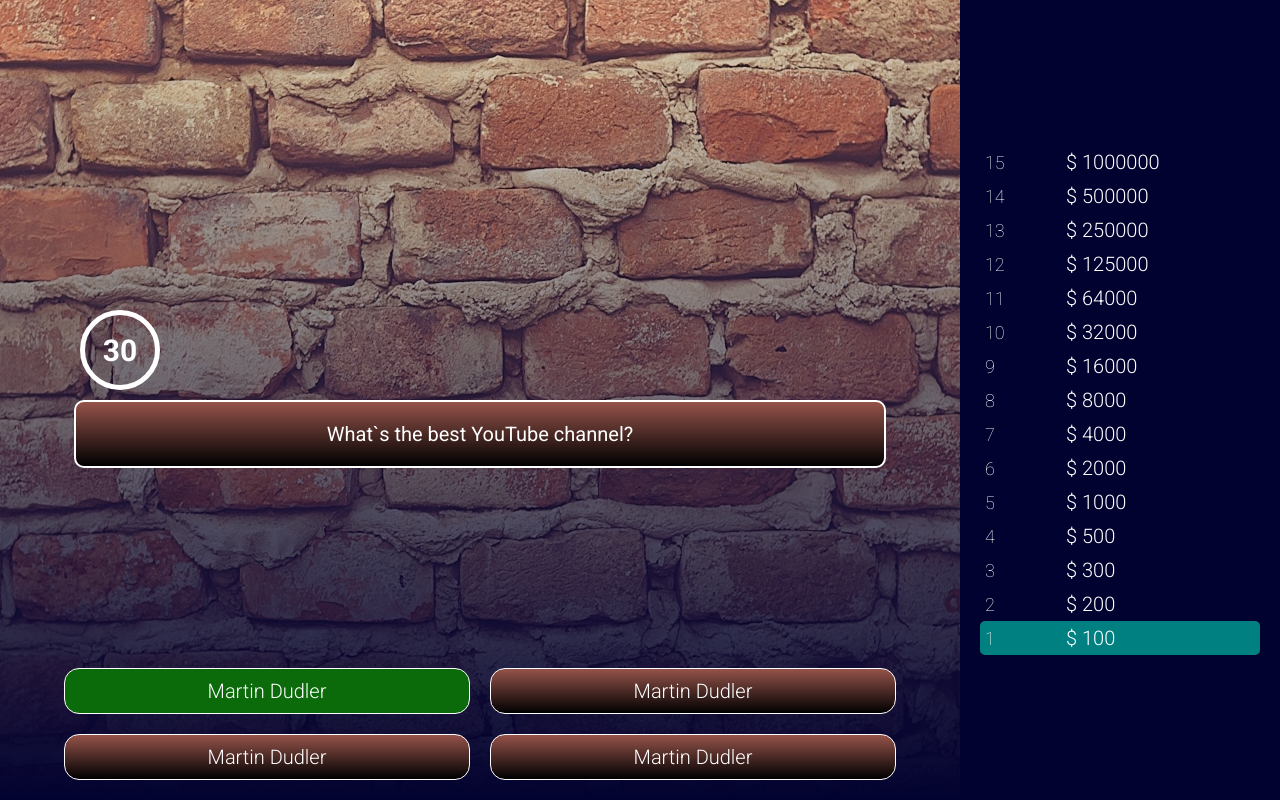
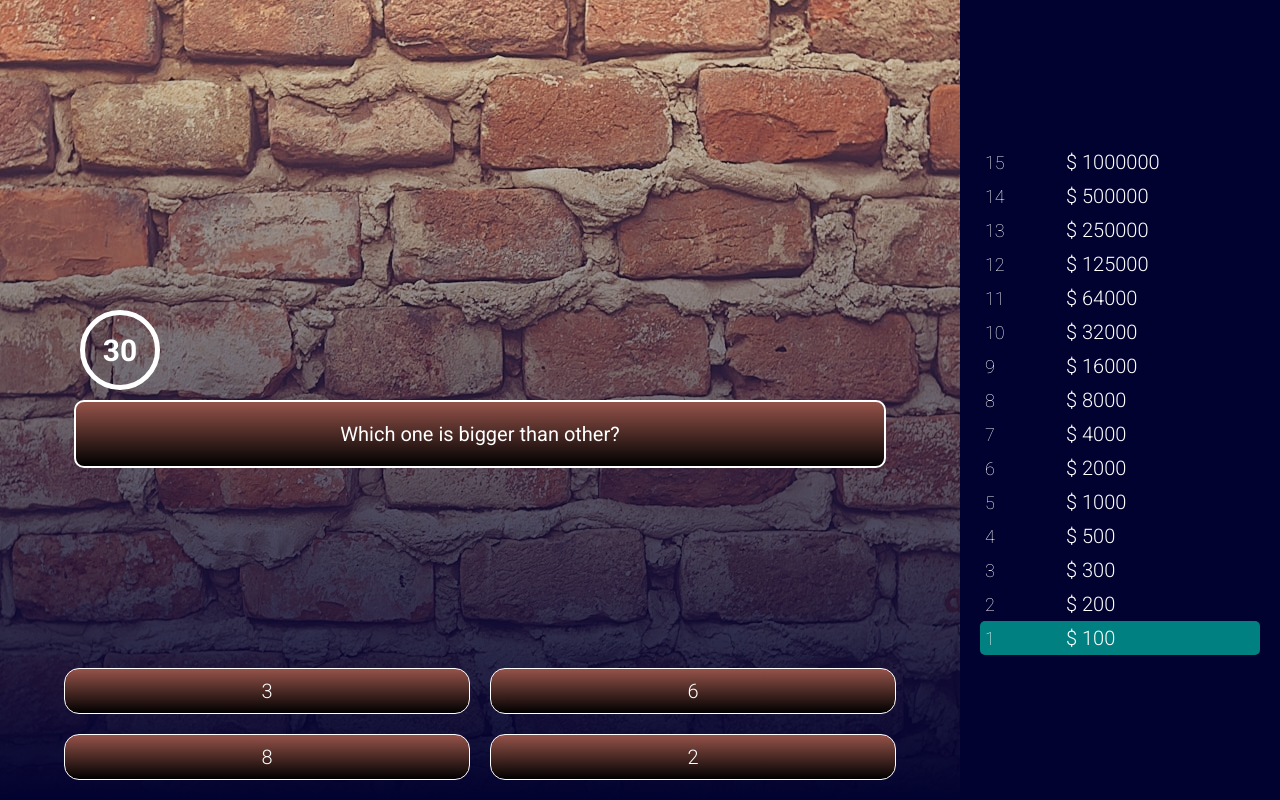
Before and after one commit to nsevindi87/who-wants-to-be-a-millionare, a React (Create React App) app: page / in a window 1280 px wide. Built offline with nearby package versions, Linux system fonts and the light colour scheme.

Commit message:
settimeout for answer of question

```diff
--- a/src/App.jsx
+++ b/src/App.jsx
@@ -1,7 +1,7 @@
 import "./app.css"
 import { useState } from "react";
 import { moneyPyramid } from "./moneyPyramid";
-import { data } from "./quuestionData";
+import { data } from "./questionsData";
 import Trivia from './components/Trivia';
 
 function App() {
--- a/src/components/Trivia.jsx
+++ b/src/components/Trivia.jsx
@@ -1,14 +1,30 @@
-import React from 'react'
+import React from 'react';
+import {useState, useEffect} from "react"
 
-function Trivia() {
+function Trivia({data,setTimeOut,questionNumber,setQuestionNumber}){
+const  [question, setQuestion] = useState(null)
+const  [selectedAnswer, setSelectedAnswer] = useState(null)
+const  [className, setClassName] = useState("answer")
+
+useEffect(()=>{
+  setQuestion(data[questionNumber-1])
+},[data,questionNumber])
+
+const handleClick = (a) => {
+  setSelectedAnswer(a)
+  setClassName("answer active")
+  setTimeout(()=>{
+    setClassName(a.correct ? "answer correct" : "answer wrong")
+  },3000)
+}
+
   return (
     <div className='trivia'>
-      <div className="question">What`s the best YouTube channel?</div>
+      <div className="question">{question?.question}</div>
       <div className="answers">
-        <div className="answer correct">Martin Dudler</div>
-        <div className="answer">Martin Dudler</div>
-        <div className="answer">Martin Dudler</div>
-        <div className="answer">Martin Dudler</div>
+        {question?.answers.map((a)=>(
+          <div className={selectedAnswer=== a ? className:"answer"} onClick={()=>handleClick(a)}>{a.text}</div>
+        ))}
       </div>
     </div>
   )
```
